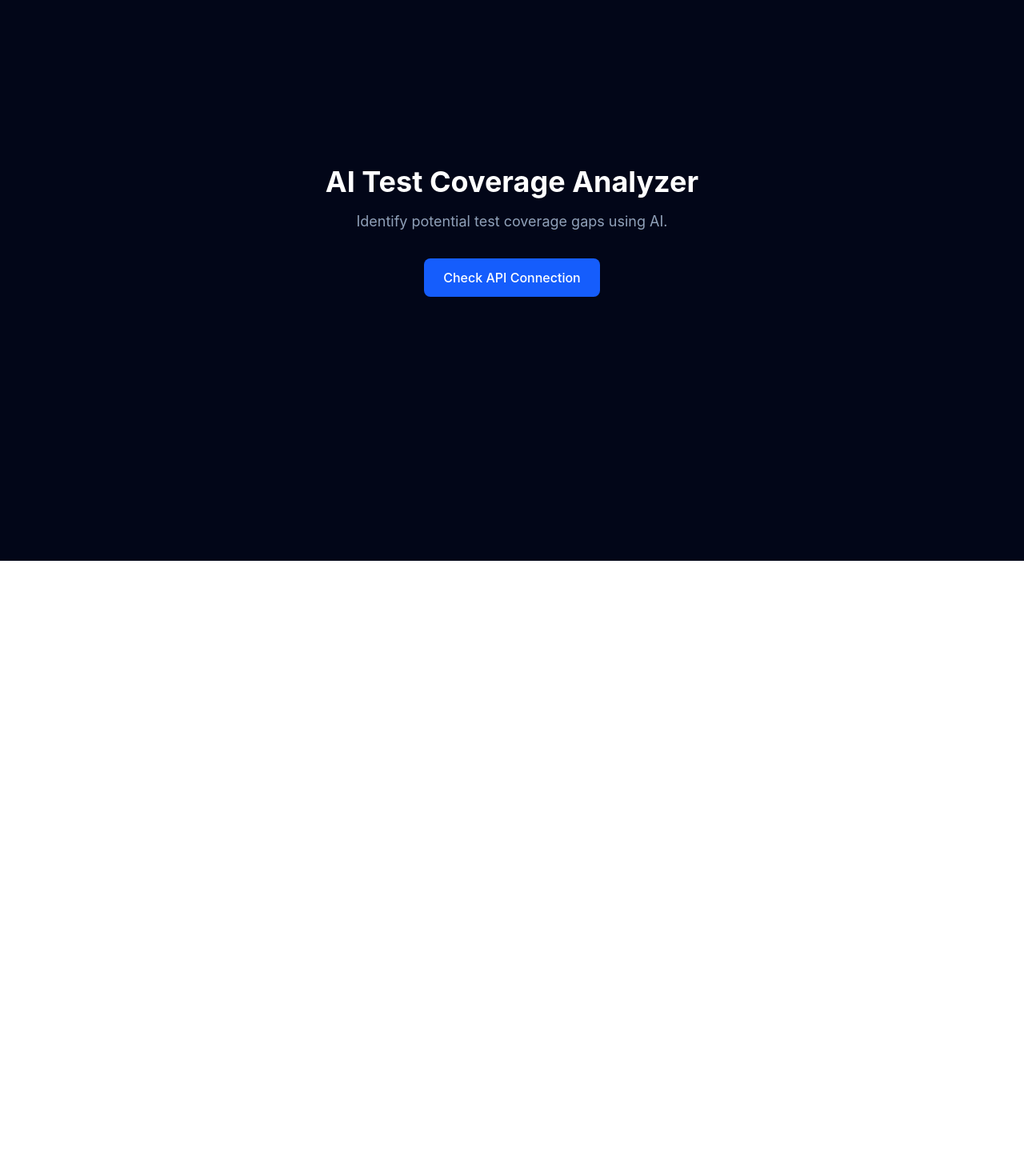
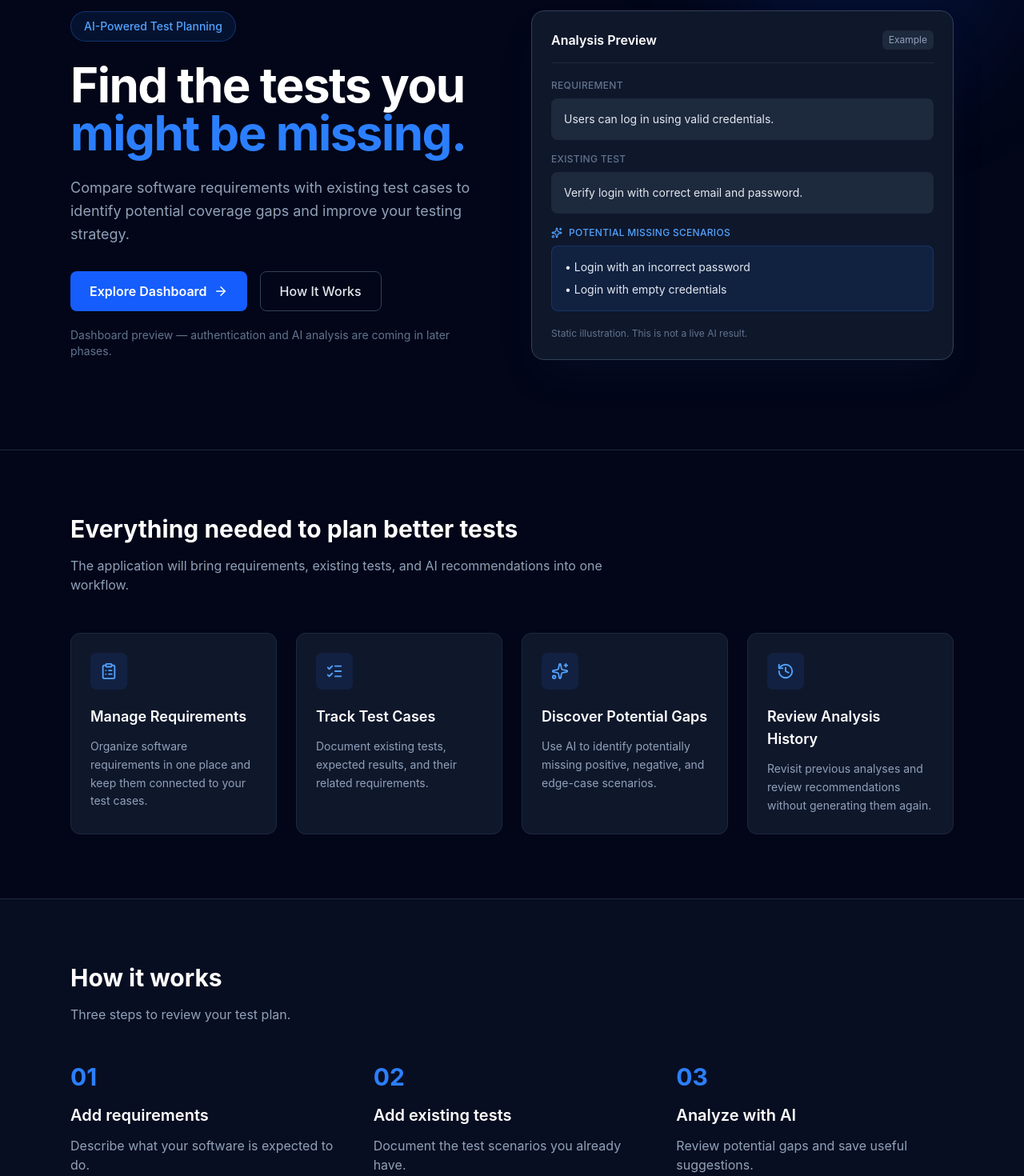
Before and after one commit to divineconnect135/ai-test-coverage-analyzer, a React (Vite) app in the folder apps/web/: page / in a window 1280 px wide. Shown: the part 160-1630 px from the top of the page at 80% size. Before the commit the page ends 861 px from the top, so only its background shows below. Built offline with nearby package versions, Linux system fonts and the light colour scheme.

Commit message:
feat: build responsive landing page

```diff
--- a/apps/web/package.json
+++ b/apps/web/package.json
@@ -11,6 +11,7 @@
     "typecheck": "tsc -b"
   },
   "dependencies": {
+    "lucide-react": "^1.64.0",
     "react": "^19.3.1",
     "react-dom": "^19.3.1",
     "react-router": "^8.5.1"
--- a/apps/web/src/pages/Landing.tsx
+++ b/apps/web/src/pages/Landing.tsx
@@ -1,63 +1,258 @@
 import { useState } from 'react'
+import { Link } from 'react-router'
+import { ArrowRight, ClipboardList, History, ListChecks, Sparkles, ShieldCheck } from 'lucide-react'
 
-type HealthResponse = {
-  status: string
-  message: string
-}
+const features = [
+  {
+    icon: ClipboardList,
+    title: 'Manage Requirements',
+    description:
+      'Organize software requirements in one place and keep them connected to your test cases.',
+  },
+  {
+    icon: ListChecks,
+    title: 'Track Test Cases',
+    description: 'Document existing tests, expected results, and their related requirements.',
+  },
+  {
+    icon: Sparkles,
+    title: 'Discover Potential Gaps',
+    description:
+      'Use AI to identify potentially missing positive, negative, and edge-case scenarios.',
+  },
+  {
+    icon: History,
+    title: 'Review Analysis History',
+    description:
+      'Revisit previous analyses and review recommendations without generating them again.',
+  },
+]
 
-function Landing() {
-  const [message, setMessage] = useState('')
-  const [loading, setLoading] = useState(false)
-  const [error, setError] = useState(false)
+const steps = [
+  {
+    number: '01',
+    title: 'Add requirements',
+    description: 'Describe what your software is expected to do.',
+  },
+  {
+    number: '02',
+    title: 'Add existing tests',
+    description: 'Document the test scenarios you already have.',
+  },
+  {
+    number: '03',
+    title: 'Analyze with AI',
+    description: 'Review potential gaps and save useful suggestions.',
+  },
+]
+
+export default function Landing() {
+  const [apiStatus, setApiStatus] = useState('')
+  const [checking, setChecking] = useState(false)
 
   async function checkApiConnection() {
-    setLoading(true)
-    setError(false)
-    setMessage('')
+    setChecking(true)
+    setApiStatus('')
 
     try {
       const response = await fetch('/api/health')
 
       if (!response.ok) {
-        throw new Error(`HTTP error: ${response.status}`)
+        throw new Error(`HTTP ${response.status}`)
       }
 
-      const data: HealthResponse = await response.json()
-
-      setMessage(data.message)
-    } catch (err) {
-      console.error('API request failed:', err)
-      setError(true)
-      setMessage('Unable to connect to the backend.')
+      setApiStatus('Backend connection successful.')
+    } catch {
+      setApiStatus('Unable to connect to the backend.')
     } finally {
-      setLoading(false)
+      setChecking(false)
     }
   }
 
   return (
-    <main className="flex min-h-screen items-center justify-center bg-slate-950 px-6">
-      <div className="max-w-xl text-center">
-        <h1 className="mb-4 text-4xl font-bold text-white">AI Test Coverage Analyzer</h1>
+    <main>
+      {/* Hero Section */}
+      <section className="relative overflow-hidden border-b border-slate-800">
+        <div className="pointer-events-none absolute -top-40 right-0 h-96 w-96 rounded-full bg-blue-600/10 blur-3xl" />
 
-        <p className="mb-8 text-lg text-slate-400">
-          Identify potential test coverage gaps using AI.
+        <div className="relative mx-auto grid max-w-6xl items-center gap-12 px-6 py-20 lg:grid-cols-2 lg:py-28">
+          <div>
+            <span className="inline-flex rounded-full border border-blue-500/30 bg-blue-500/10 px-4 py-2 text-sm font-medium text-blue-400">
+              AI-Powered Test Planning
+            </span>
+
+            <h1 className="mt-6 text-4xl font-bold tracking-tight text-white sm:text-5xl lg:text-6xl">
+              Find the tests you
+              <span className="text-blue-500"> might be missing.</span>
+            </h1>
+
+            <p className="mt-6 max-w-xl text-lg leading-relaxed text-slate-400">
+              Compare software requirements with existing test cases to identify potential coverage
+              gaps and improve your testing strategy.
             </p>
+
+            <div className="mt-8 flex flex-wrap gap-4">
+              <Link
+                to="/dashboard"
+                className="inline-flex items-center gap-2 rounded-lg bg-blue-600 px-6 py-3 font-semibold text-white transition hover:bg-blue-700"
+              >
+                Explore Dashboard
+                <ArrowRight size={18} aria-hidden="true" />
+              </Link>
+
+              <a
+                href="#how-it-works"
+                className="inline-flex items-center rounded-lg border border-slate-700 px-6 py-3 font-medium text-slate-200 transition hover:bg-slate-800"
+              >
+                How It Works
+              </a>
+            </div>
+
+            <p className="mt-5 text-sm text-slate-500">
+              Dashboard preview — authentication and AI analysis are coming in later phases.
+            </p>
+          </div>
+
+          {/* Static illustrative analysis */}
+          <div className="rounded-2xl border border-slate-700 bg-slate-900 p-6 shadow-2xl shadow-blue-950/20">
+            <div className="flex items-center justify-between gap-3 border-b border-slate-800 pb-4">
+              <h2 className="font-semibold text-white">Analysis Preview</h2>
+              <span className="rounded-md bg-slate-800 px-2 py-1 text-xs text-slate-400">
+                Example
+              </span>
+            </div>
+
+            <div className="mt-5 space-y-4">
+              <div>
+                <p className="mb-2 text-xs font-medium uppercase tracking-wide text-slate-500">
+                  Requirement
+                </p>
+                <div className="rounded-lg bg-slate-800 p-4 text-sm text-slate-200">
+                  Users can log in using valid credentials.
+                </div>
+              </div>
+
+              <div>
+                <p className="mb-2 text-xs font-medium uppercase tracking-wide text-slate-500">
+                  Existing Test
+                </p>
+                <div className="rounded-lg bg-slate-800 p-4 text-sm text-slate-200">
+                  Verify login with correct email and password.
+                </div>
+              </div>
+
+              <div>
+                <p className="mb-2 flex items-center gap-2 text-xs font-medium uppercase tracking-wide text-blue-400">
+                  <Sparkles size={14} aria-hidden="true" />
+                  Potential Missing Scenarios
+                </p>
+
+                <div className="space-y-2 rounded-lg border border-blue-500/20 bg-blue-500/10 p-4">
+                  <p className="text-sm text-slate-200">• Login with an incorrect password</p>
+                  <p className="text-sm text-slate-200">• Login with empty credentials</p>
+                </div>
+              </div>
+            </div>
+
+            <p className="mt-5 text-xs text-slate-500">
+              Static illustration. This is not a live AI result.
+            </p>
+          </div>
+        </div>
+      </section>
+
+      {/* Features Section */}
+      <section id="features" className="mx-auto max-w-6xl px-6 py-20">
+        <div className="mb-12 max-w-2xl">
+          <h2 className="text-3xl font-bold text-white">Everything needed to plan better tests</h2>
+          <p className="mt-4 text-slate-400">
+            The application will bring requirements, existing tests, and AI recommendations into one
+            workflow.
+          </p>
+        </div>
+
+        <div className="grid gap-6 sm:grid-cols-2 lg:grid-cols-4">
+          {features.map((feature) => {
+            const Icon = feature.icon
+
+            return (
+              <article
+                key={feature.title}
+                className="rounded-xl border border-slate-800 bg-slate-900 p-6"
+              >
+                <div className="mb-5 inline-flex rounded-lg bg-blue-500/10 p-3 text-blue-400">
+                  <Icon size={22} aria-hidden="true" />
+                </div>
+
+                <h3 className="text-lg font-semibold text-white">{feature.title}</h3>
+
+                <p className="mt-3 text-sm leading-relaxed text-slate-400">{feature.description}</p>
+              </article>
+            )
+          })}
+        </div>
+      </section>
+
+      {/* Workflow Section */}
+      <section id="how-it-works" className="border-y border-slate-800 bg-slate-900/50">
+        <div className="mx-auto max-w-6xl px-6 py-20">
+          <h2 className="text-3xl font-bold text-white">How it works</h2>
+
+          <p className="mt-4 text-slate-400">Three steps to review your test plan.</p>
+
+          <div className="mt-12 grid gap-8 md:grid-cols-3">
+            {steps.map((step) => (
+              <article key={step.number}>
+                <span className="text-3xl font-bold text-blue-500">{step.number}</span>
+
+                <h3 className="mt-4 text-xl font-semibold text-white">{step.title}</h3>
+
+                <p className="mt-3 text-slate-400">{step.description}</p>
+              </article>
+            ))}
+          </div>
+        </div>
+      </section>
+
+      {/* Transparency Section */}
+      <section className="mx-auto max-w-6xl px-6 py-16">
+        <div className="flex flex-col gap-4 rounded-xl border border-slate-800 bg-slate-900 p-6 sm:flex-row sm:items-start">
+          <ShieldCheck className="shrink-0 text-blue-400" size={28} aria-hidden="true" />
+
+          <div>
+            <h2 className="text-lg font-semibold text-white">
+              AI suggestions, not verified test results
+            </h2>
+
+            <p className="mt-2 text-sm leading-relaxed text-slate-400">
+              This tool evaluates only the requirements and test descriptions you provide. It does
+              not execute tests, verify bugs, or measure actual code coverage.
+            </p>
+          </div>
+        </div>
+      </section>
+
+      {/* Development-only API diagnostic */}
+      {import.meta.env.DEV && (
+        <section className="mx-auto max-w-6xl px-6 pb-12">
+          <div className="border-t border-slate-800 pt-6">
+            <p className="mb-3 text-xs text-slate-500">Development tools</p>
 
             <button
               type="button"
               onClick={checkApiConnection}
-          disabled={loading}
-          className="rounded-lg bg-blue-600 px-6 py-3 font-medium text-white transition-colors hover:bg-blue-700 disabled:opacity-50"
+              disabled={checking}
+              className="rounded-lg border border-slate-700 px-4 py-2 text-sm text-slate-300 hover:bg-slate-800 disabled:opacity-50"
             >
-          {loading ? 'Checking...' : 'Check API Connection'}
+              {checking ? 'Checking...' : 'Check API Connection'}
             </button>
 
-        <p role="status" className={`mt-6 ${error ? 'text-red-400' : 'text-green-400'}`}>
-          {message}
+            <p role="status" className="mt-2 text-sm text-slate-400">
+              {apiStatus}
             </p>
           </div>
+        </section>
+      )}
     </main>
   )
 }
-
-export default Landing
```
Also changed, not shown: 1 other file (tests, documents, lock files or other folders). Lines whose indentation alone changed are shown as unchanged.
